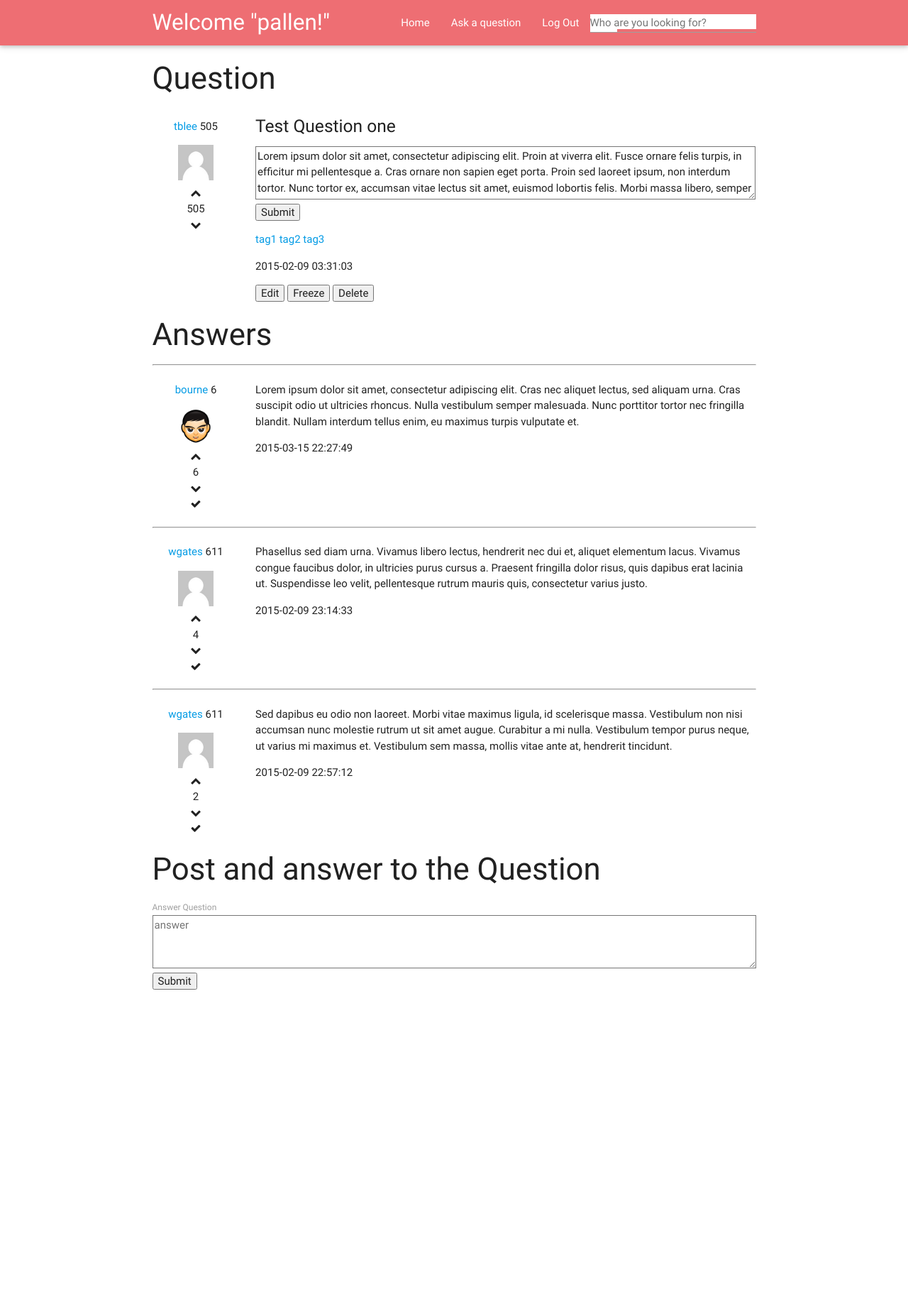
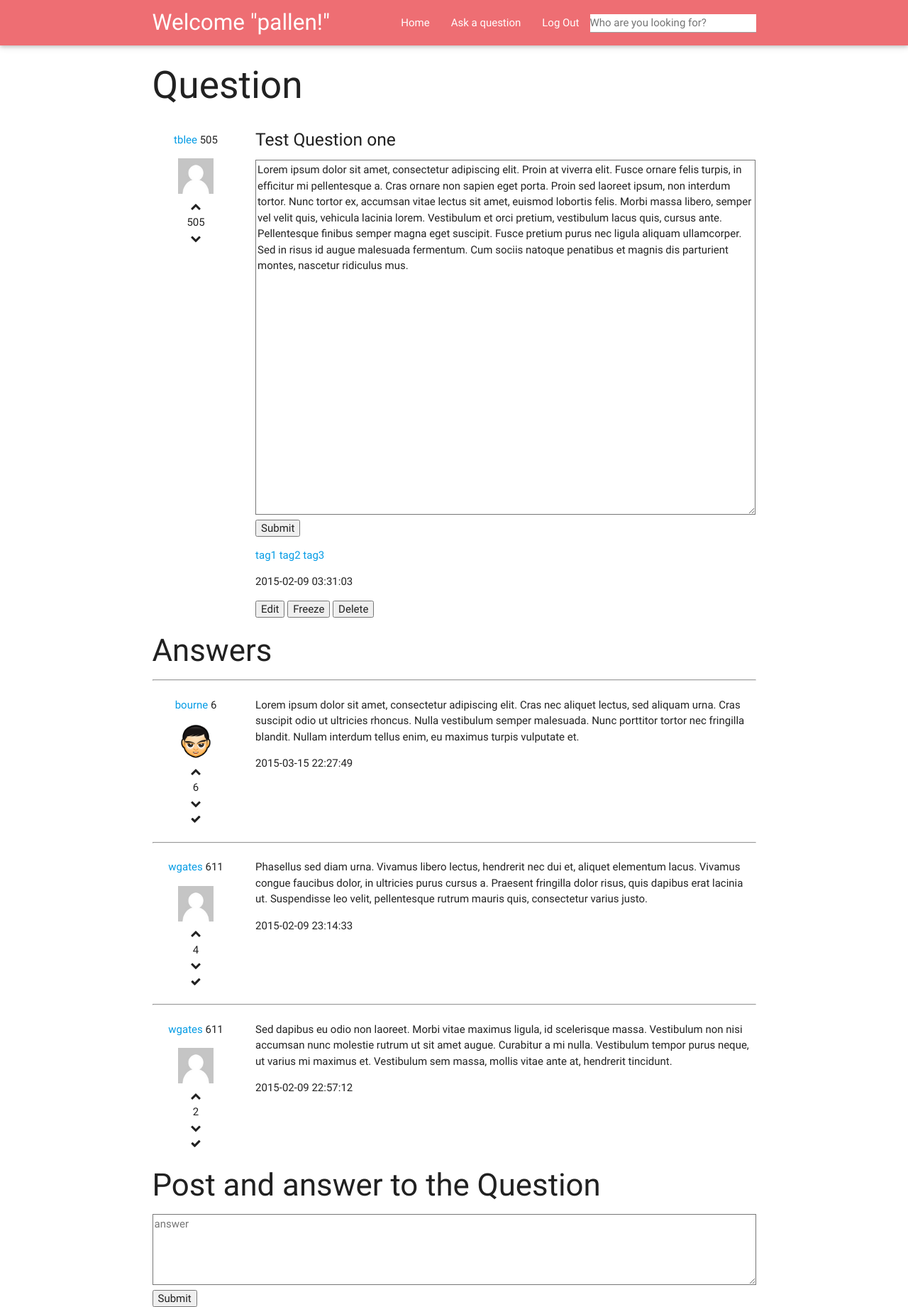
Before and after one commit to codebycorey/QuestionAnswerClone, a PHP site: page /displayQuestion.php?question_id=1 in a window 1280 px wide. Shown: the whole page at 71% size. Before the commit the page ends 1394 px from the top, so only its background shows below. Run offline with PHP 8.4, Linux system fonts and the light colour scheme; a user stored in the database is signed in; data comes from the database, SQL or seed files in the repository; some libraries are stand-ins or nearby versions.

Commit message:
Style edits

```diff
--- a/css/style.css
+++ b/css/style.css
@@ -3,7 +3,10 @@
   max-width: 50px;
 }
 textarea {
-  height: 700px;
+  height: 500px;
+}
+.answer {
+  height: 100px;
 }
 
 input#search_query {
@@ -22,6 +25,7 @@
   top: -45px;
   width: 198px;
   padding-left: 2px;
+  z-index: 999;
 }
 
 .search {
--- a/displayQuestion.php
+++ b/displayQuestion.php
@@ -151,13 +151,14 @@
   <meta charset="UTF-8">
   <title>QuestionAnswer</title>
   <link rel="stylesheet" href="//maxcdn.bootstrapcdn.com/font-awesome/4.3.0/css/font-awesome.min.css">
-  <link rel="stylesheet" href="css/style.css">
     <!-- Compiled and minified CSS -->
   <link rel="stylesheet" href="css/materialize.css">
+  <link rel="stylesheet" href="css/style.css">
   <script src="http://ajax.googleapis.com/ajax/libs/jquery/1.10.2/jquery.min.js"></script>
   <!-- Compiled and minified JavaScript -->
   <script src="https://cdnjs.cloudflare.com/ajax/libs/materialize/0.95.3/js/materialize.min.js"></script>
   <script src="js/votescript.js"></script>
+  <script src="js/search.js"></script>
   </head>
 
 <body>
@@ -187,7 +188,7 @@
 
     <div class="container">
     <div id="display_results"></div>
-    <h3>Question</h3>
+    <h2>Question</h2>
       <?php while($row = mysqli_fetch_array($query)): ?>
         <?php $answerid = $row['correctanswer'];
               $freeze = $row['freeze'];
@@ -290,8 +291,7 @@
       <h3>Post and answer to the Question</h3>
       <form method="post">
         <div>
-          <label for="answer">Answer Question</label>
-          <textarea type="text" name="answer" value="" id="answer" placeholder="answer"></textarea>
+          <textarea type="text" name="answer" value="" class="answer" id="answer" placeholder="answer"></textarea>
         </div>
         <div>
         <input type="submit" value="Submit">
--- a/index.php
+++ b/index.php
@@ -57,6 +57,7 @@
       </div>
     </div>
   </nav>
+
   <div class="container row">
   <div id="display_results"></div>
     <h2>List of Questions</h2>
```
Also changed, not shown: askQuestion.php (+7 -4 lines).
